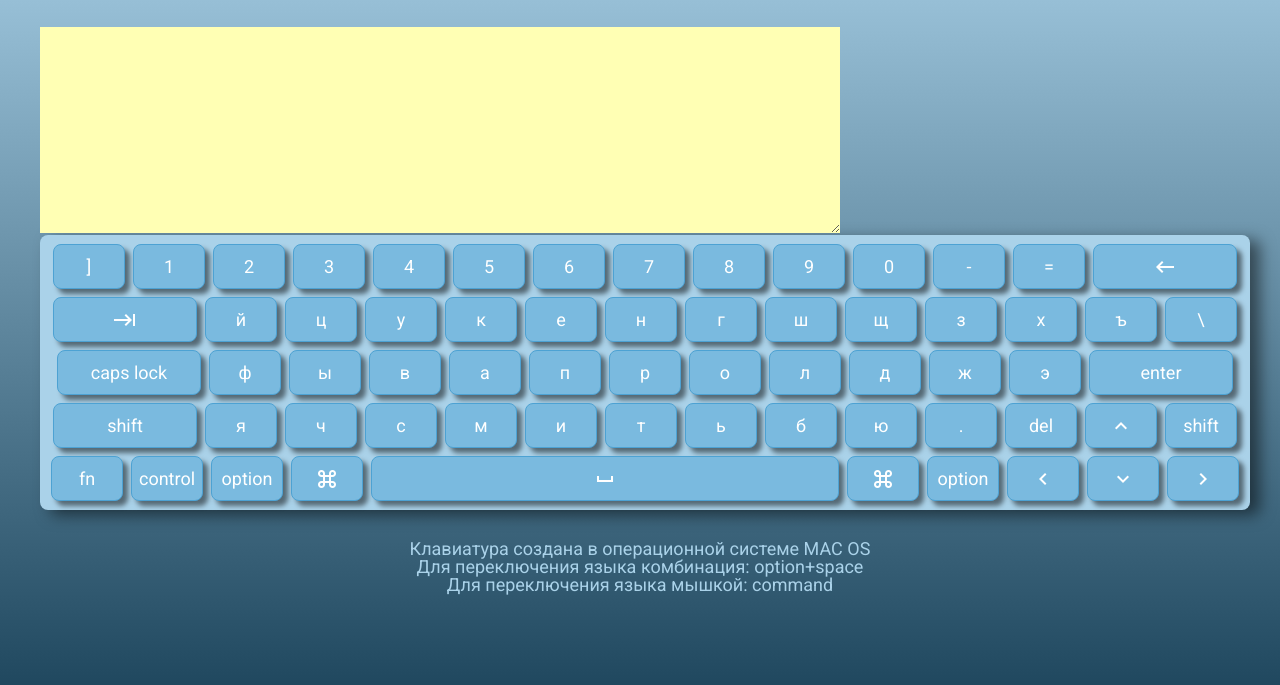
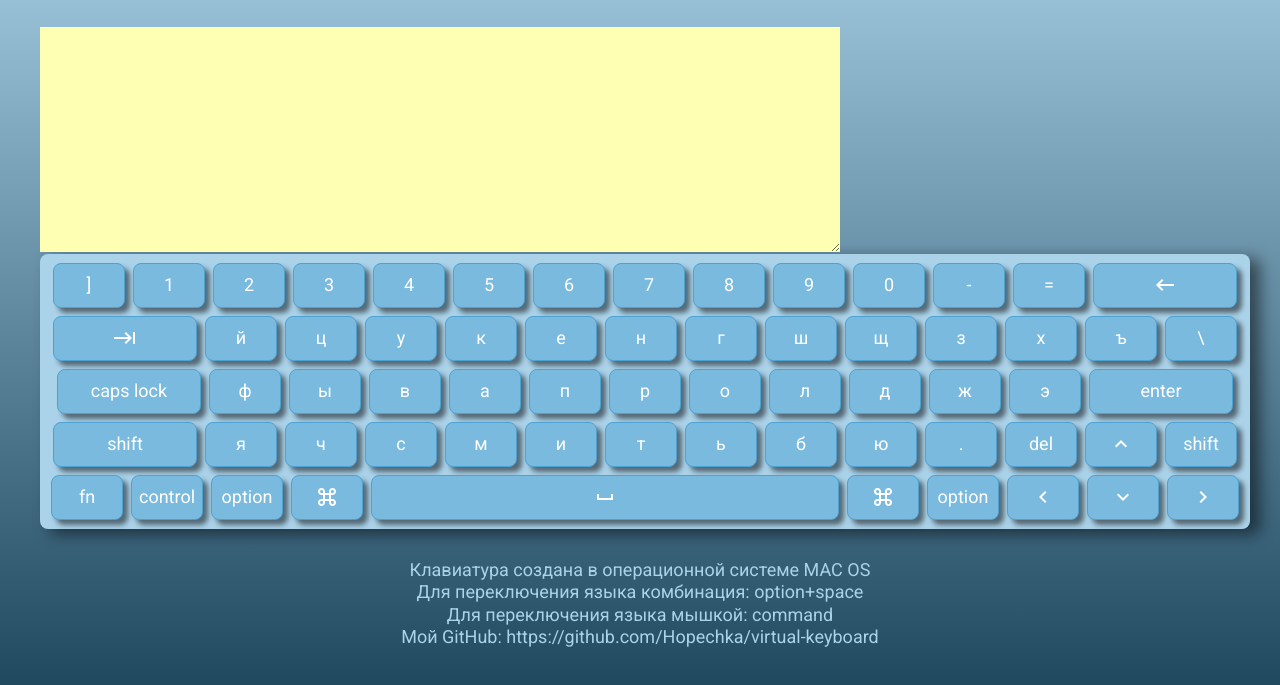
Before and after one commit to Hopechka/virtual-keyboard, a website with bundled scripts: page index.html in a window 1280 px wide. Shown: the part 109-794 px from the top of the page. Built offline with nearby package versions, Linux system fonts and the light colour scheme.

Commit message:
refactor: add link for my GitHub page

```diff
--- a/scss/abstracts/_mixins.scss
+++ b/scss/abstracts/_mixins.scss
@@ -2,12 +2,14 @@
   font-family: 'Roboto', Arial, sans-serif;
   font-weight: normal;
   font-size: 18px;
+  line-height: 125%;
 }
 
 @mixin small-font() {
   font-family: 'Roboto', Arial, sans-serif;
   font-weight: normal;
   font-size: 14px;
+  line-height: 125%;
 }
 
 @mixin flex-column() {
--- a/src/script.js
+++ b/src/script.js
@@ -107,7 +107,7 @@ function creatLayout() {
   HEADER_NAME.innerHTML = 'RSS Виртуальная клавиатура';
   MAIN.append(creatTextareaSection(), creatKeyboardSection());
   FOOTER.innerHTML =
-    'Клавиатура создана в операционной системе MAC OS <br/> Для переключения языка комбинация: option+space <br/> Для переключения языка мышкой: command';
+    'Клавиатура создана в операционной системе MAC OS <br/> Для переключения языка комбинация: option+space <br/> Для переключения языка мышкой: command <br/>  Мой GitHub:  https://github.com/Hopechka/virtual-keyboard';
 
   // добавляю функционал для caps lock
   const CAPS_LOCK = document.querySelector('.caps-lock');
```
Also changed, not shown: styles/style.css.
